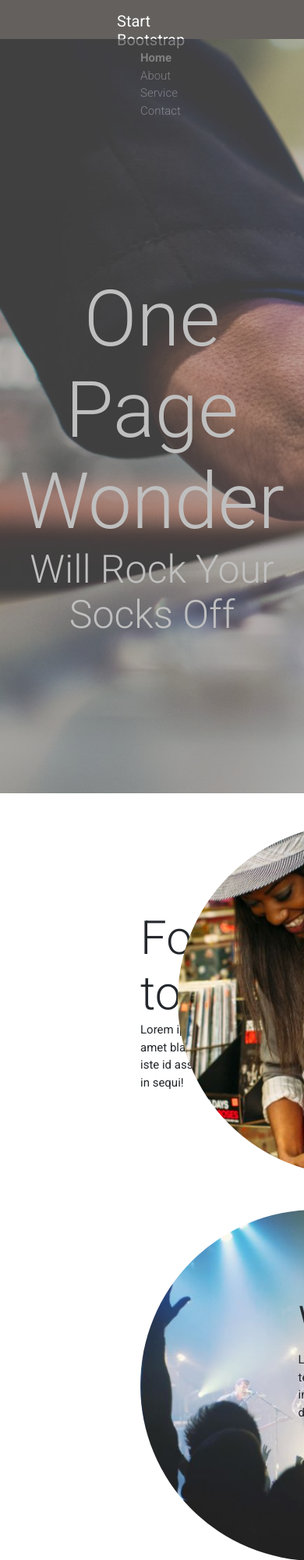
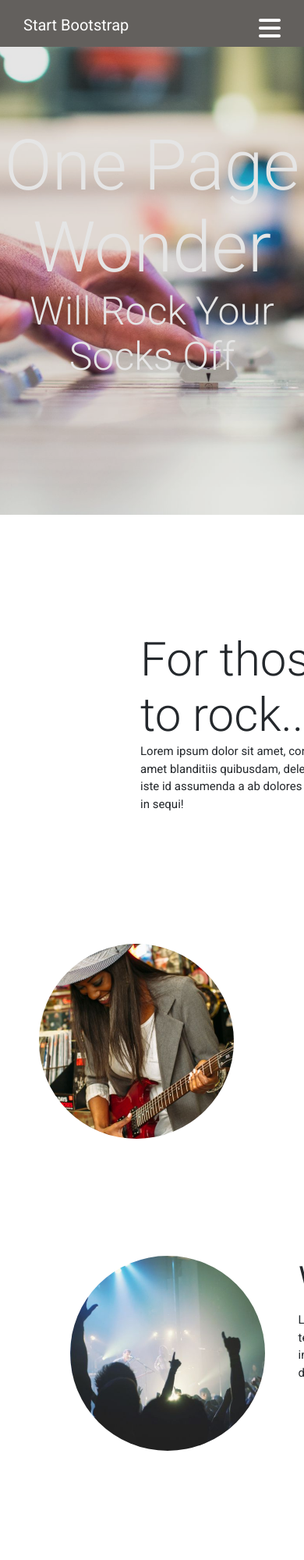
Before and after one commit to dianina/rock_site, a plain HTML site: page index.html in a window 390 px wide. Shown: the top 2000 px of the page at 78% size. Drawn offline with Linux system fonts and the light colour scheme.

Commit message:
subiendo estilo responsive

```diff
--- a/assets/css/style.css
+++ b/assets/css/style.css
@@ -135,3 +135,172 @@ Pie de página
 	padding-top: 70px;
 	font-weight: lighter;
 }
+
+/*
+Esto es para estilo responsive
+*/
+
+/*
+Dispositivo Galaxy
+S5*/
+
+@media (min-device-width: 360px) and (max-device-height: 640px) {
+  .header {
+    width: 100%;
+    height: 60px;
+    background: #63605D;
+    color: #FFF;
+    padding: 20px 30px 0 30px;
+  }
+
+  .header h1 {
+    font-size: 20px;
+    font-weight: normal;
+    display: inline-block;
+  }
+
+  .menu-movil {
+    float: right;
+    display: inline-block;
+  }
+
+  .menu {
+    display: none;
+  }
+
+  .img-header {
+    height: 600px;
+    background-image: url(../img/header.jpg);
+    opacity: 0.8;
+    background-size: cover;
+    background-position: center;
+    color: #FFF;
+    text-align: center;
+  }
+
+  .img-header h2 {
+    font-weight: lighter;
+    font-size: 90px;
+    padding-top: 100px;
+  }
+
+  .box-text {
+    width: 330px;
+    height: auto;
+    padding: 50px 0 0 50px;
+    color: #24282C;
+    float: left;
+  }
+
+  .img {
+    width: 250px;
+    height: auto;
+    border-radius: 300px;
+    margin: 500px 55px 0 0;
+    float: right;
+  }
+
+  .img2 {
+    width: 250px;
+    height: auto;
+    border-radius: 300px;
+    margin: 100px 0 0 50px;
+    float: left;
+  }
+  .box-text2 {
+    width: 300px;
+    height: auto;
+    padding: 50px 15px 0 0;
+    margin-top: 400px;
+    margin-bottom: 100px;
+    color: #24282C;
+    float: right;
+  }
+
+  .footer h4 {
+    padding-top: 30px;
+  }
+
+
+/*
+Estilos para Moto G4
+*/
+
+@media (min-device-width: 424px) and (max-device-height: 753px) {
+  .header {
+    width: 100%;
+    height: 60px;
+    background: #63605D;
+    color: #FFF;
+    padding: 20px 30px 0 30px;
+  }
+
+  .header h1 {
+    font-size: 20px;
+    font-weight: normal;
+    display: inline-block;
+  }
+
+  .menu-movil {
+    float: right;
+    display: inline-block;
+  }
+
+  .menu {
+    display: none;
+  }
+
+  .img-header {
+    height: 600px;
+    background-image: url(../img/header.jpg);
+    opacity: 0.8;
+    background-size: cover;
+    background-position: center;
+    color: #FFF;
+    text-align: center;
+  }
+
+  .img-header h2 {
+    font-weight: lighter;
+    font-size: 90px;
+    padding-top: 100px;
+  }
+
+  .box-text {
+    width: 340px;
+    height: auto;
+    padding: 70px 0 0 90px;
+    color: #24282C;
+    float: left;
+  }
+
+  .img {
+    width: 250px;
+    height: auto;
+    border-radius: 300px;
+    margin: 550px 90px 0 0;
+    float: right;
+  }
+
+  .img2 {
+    width: 250px;
+    height: auto;
+    border-radius: 300px;
+    margin: 150px 0 0 90px;
+    float: left;
+  }
+
+  .box-text2 {
+    width: 330px;
+    height: auto;
+    padding: 50px 70px 0 0;
+    margin-right: 5px;
+    margin-top: 450px;
+    margin-bottom: 150px;
+    color: #24282C;
+    float: right;
+  }
+
+  .footer h4 {
+    padding-top: 30px;
+  }
```
